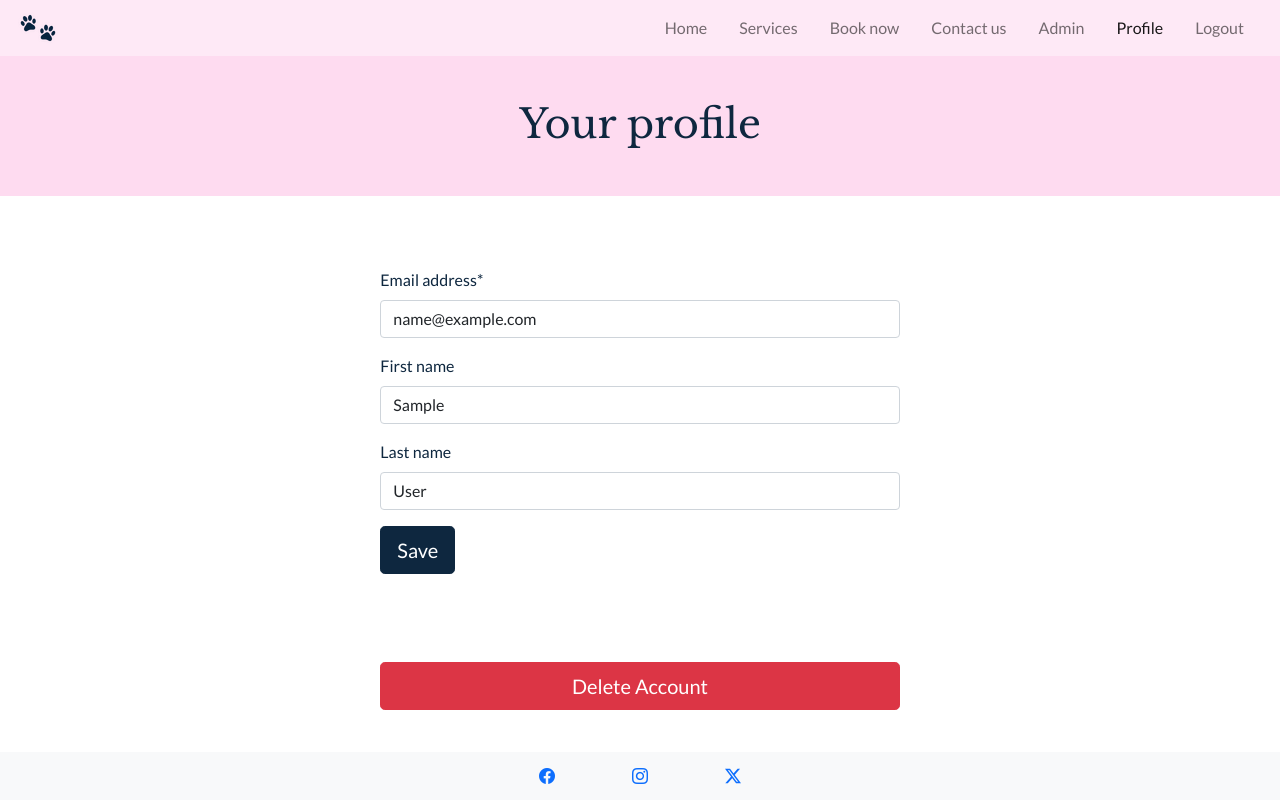
After one commit to afcrandy/perfect-paws, a Django app: page /profile/1/ in a window 1280 px wide. The commit adds this page. Run offline with Django 4.2, Linux system fonts and the light colour scheme; the visitor is signed in with stand-in values (Sample User, id 1); data comes from the database, SQL or seed files in the repository; some libraries are stand-ins or nearby versions.

Commit message:
Add user profiles with full account CRUD

```diff
--- a/perfect_paws/settings.py
+++ b/perfect_paws/settings.py
@@ -159,6 +159,10 @@ ACCOUNT_EMAIL_REQUIRED = True
 ACCOUNT_UNIQUE_EMAIL = True
 ACCOUNT_AUTHENTICATION_METHOD = 'email'
 
+ACCOUNT_FORMS = {
+    'signup': 'users.forms.UserCreationForm',
+}
+
 # email backend
 EMAIL_BACKEND = 'django.core.mail.backends.smtp.EmailBackend'
 EMAIL_HOST = 'smtp.gmail.com'
--- a/perfect_paws/urls.py
+++ b/perfect_paws/urls.py
@@ -21,6 +21,7 @@ urlpatterns = [
     path('accounts/', include("allauth.urls")),
     path('admin/', admin.site.urls),
     path('contact/', include('enquiries.urls'), name='enquiry-urls'),
+    path('profile/', include('users.urls'), name='user-profile-urls'),
     path('services/', include('booking.urls'), name='booking-urls'),
     path('summernote/', include('django_summernote.urls')),
     path('', include("core.urls"), name='core-urls'),
--- a/templates/base.html
+++ b/templates/base.html
@@ -5,6 +5,7 @@
 {% url 'account_login' as login_url %}
 {% url 'account_signup' as signup_url %}
 {% url 'account_logout' as logout_url %}
+{% url 'profile' user.id as profile_url %}
 {% url 'contact' as contact_url %}
 {% url 'services_info' as services_url %}
 {% url 'booking_form' as booking_url %}
@@ -72,8 +73,14 @@
                     </li>
 
                     {% if user.is_authenticated and user.is_superuser %}
+                        {% if user.is_authenticated %}
+                            <li class="nav-item me-3">
+                                <a class="nav-link" href="{% url 'admin:index'%}">Admin</a>
+                            </li>
+                        {% endif %}
+
                         <li class="nav-item me-3">
-                            <a class="nav-link" href="{% url 'admin:index'%}">Admin</a>
+                            <a class="nav-link {% if request.path == profile_url %}active" aria-current="page{% endif %}" href="{% url 'profile' user.id %}">Profile</a>
                         </li>
                     {% endif %}
 
--- a/users/forms.py
+++ b/users/forms.py
@@ -1,13 +1,24 @@
 # import the superclasses needed for the forms
 from django.contrib.auth.forms import UserCreationForm, UserChangeForm
 from .models import User
+from django import forms
+from allauth.account.forms import SignupForm
 
 
-class UserCreationForm(UserCreationForm):
+class UserCreationForm(SignupForm):
+    first_name = forms.CharField(max_length=50, required=False)
+    last_name = forms.CharField(max_length=50, required=False)
 
     class Meta:
         model = User
-        fields = ("email",)
+        fields = ("email", 'first_name', 'last_name',)
+
+    def save(self, request):
+        user = super().save(request)
+        user.first_name = self.cleaned_data.get('first_name')
+        user.last_name = self.cleaned_data.get('last_name')
+        user.save()
+        return user
 
 
 class UserChangeForm(UserChangeForm):
@@ -15,3 +26,10 @@ class UserChangeForm(UserChangeForm):
     class Meta:
         model = User
         fields = ("email",)
+
+
+class UserProfileForm(forms.ModelForm):
+
+    class Meta:
+        model = User
+        fields = ("email", "first_name", "last_name",)
--- a/users/models.py
+++ b/users/models.py
@@ -25,3 +25,9 @@ class User(AbstractUser):
 
     def __str__(self):
         return self.email
+
+    def full_name(self):
+        if self.first_name != "" and self.last_name != "":
+            return f"{self.first_name} {self.last_name}"
+        else:
+            return self.__str__()
--- /dev/null
+++ b/users/templates/users/profile.html
@@ -0,0 +1,62 @@
+{% extends "base.html" %}
+{% load static %}
+{% load crispy_forms_tags %}
+
+{% block pagetitle %}
+    {{ profile_user.full_name }} Profile
+{% endblock pagetitle %}
+
+{% block content %}
+
+    <div class="container-fluid">
+        <div class="row page-title">
+            <h1>
+                Your profile
+            </h1>
+        </div>
+    </div>
+
+    <div class="row my-4">
+        <div class="col-md-6 offset-md-3 mt-5 col-lg-5 mx-auto">
+            <form action="update_user/" id="user-profile-form" method="post">
+                {% csrf_token %}
+                {{ user_profile_form | crispy }}
+                <button class="btn btn-signup btn-lg btn-primary prussian-blue-bg">
+                    Save
+                </button>
+            </form>
+        </div>
+    </div>
+
+    <div class="row">
+        <div class="col-md-6 offset-md-3 mt-5 col-lg-5 mx-auto">
+            <button class="btn btn-danger btn-lg btn-primary w-100" data-bs-toggle="modal" data-bs-target="#deletion-modal">
+                Delete Account
+            </button>
+        </div>
+    </div>
+
+
+    <!-- Modal -->
+    <div class="modal fade" id="deletion-modal" tabindex="-1" aria-labelledby="deletion-modal-label" aria-hidden="true">
+        <div class="modal-dialog">
+            <div class="modal-content">
+                <div class="modal-header">
+                    <h5 class="modal-title" id="deletion-modal-label">Are you sure?</h5>
+                    <button type="button" class="btn-close" data-bs-dismiss="modal" aria-label="Close"></button>
+                </div>
+                <div class="modal-body">
+                    Are you sure you wish to delete your account? This cannot be undone. If you are sure, click the button below.
+                </div>
+                <div class="modal-footer">
+                    <button type="button" class="btn btn-secondary" data-bs-dismiss="modal">
+                        Close
+                    </button>
+                    <a href="{% url 'delete_user' profile_user.id %}" type="button" class="btn btn-primary btn-danger">
+                        DELETE
+                    </a>
+                </div>
+            </div>
+        </div>
+    </div>
+{% endblock content %}
--- /dev/null
+++ b/users/urls.py
@@ -0,0 +1,9 @@
+from django.urls import path
+from . import views
+
+
+urlpatterns = [
+    path('<int:id>/', views.user_profile, name='profile'),
+    path('<int:id>/update_user/', views.user_update, name='update_user'),
+    path('<int:id>/delete_user', views.user_delete, name='delete_user'),
+]
--- a/users/views.py
+++ b/users/views.py
@@ -1,3 +1,105 @@
-from django.shortcuts import render
+from django.shortcuts import render, get_object_or_404, reverse
+from .models import User
+from .forms import UserProfileForm
+from django.http import Http404, HttpResponseRedirect
+from django.contrib import messages
+from django.contrib.auth.decorators import login_required
+
 
 # Create your views here.
+@login_required
+def user_profile(request, id):
+    """
+    Display an individual :model:`users.User`.
+
+    **Context**
+
+    ``post``
+        An instance of :model:`blog.Post`.
+    ``comments``
+        All approved comments related to the post.
+    ``comment_count``
+        A count of approved comments related to the post.
+    ``comment_form``
+        An instance of :form:`blog.CommentForm`.
+
+    **Template**
+
+    :template:`users/profile.html`
+    """
+    if request.user.id != id:
+        raise Http404("User does not have access to this page")
+
+    profile_user = User.objects.get(pk=id)
+
+    user_profile_form = UserProfileForm(instance=profile_user)
+
+    return render(
+        request,
+        'users/profile.html',
+        {
+            'profile_user': profile_user,
+            'user_profile_form': user_profile_form,
+        }
+    )
+
+@login_required
+def user_update(request, id):
+    """
+    Update details for the given :model:`users.User` in the database
+
+    **Context**
+    ``post``
+        An instance of :model:`blog.Post`
+    ``comment``
+        A single comment related to the post
+    ``comment_form``
+        An instance of :form:`blog.CommentForm`
+    """
+
+    if request.method == "POST":
+        if request.user.id == id:
+            profile_user = get_object_or_404(User, pk=id)
+            user_profile_form = UserProfileForm(data=request.POST, instance=profile_user)
+
+            if user_profile_form.is_valid():
+                updated_user = user_profile_form.save()
+                messages.add_message(
+                    request, messages.SUCCESS, 'Profile updated'
+                )
+            else:
+                messages.add_message(
+                    request, messages.ERROR, 'Error updating profile'
+                )
+
+            return HttpResponseRedirect(reverse('profile', args=[id]))
+        else:
+            raise Http404("You don't have access to this page")
+    else:
+        raise Http404("Bad request")
+
+@login_required
+def user_delete(request, id):
+    """
+    Delete an user
+
+    **Context**
+    ``post``
+        An instance of :model:`blog.Post`
+    ``comment``
+        A single comment related to the post
+    """
+
+    profile_user = get_object_or_404(User, pk=id)
+    if profile_user != request.user:
+        messages.add_message(
+            request, messages.ERROR, 'You can only delete your own account'
+        )
+        raise Http404("You don't have acces to this page")
+
+    profile_user.delete()
+    messages.add_message(
+        request, messages.SUCCESS, "Account deleted"
+    )
+
+    return HttpResponseRedirect(reverse('home'))
```
